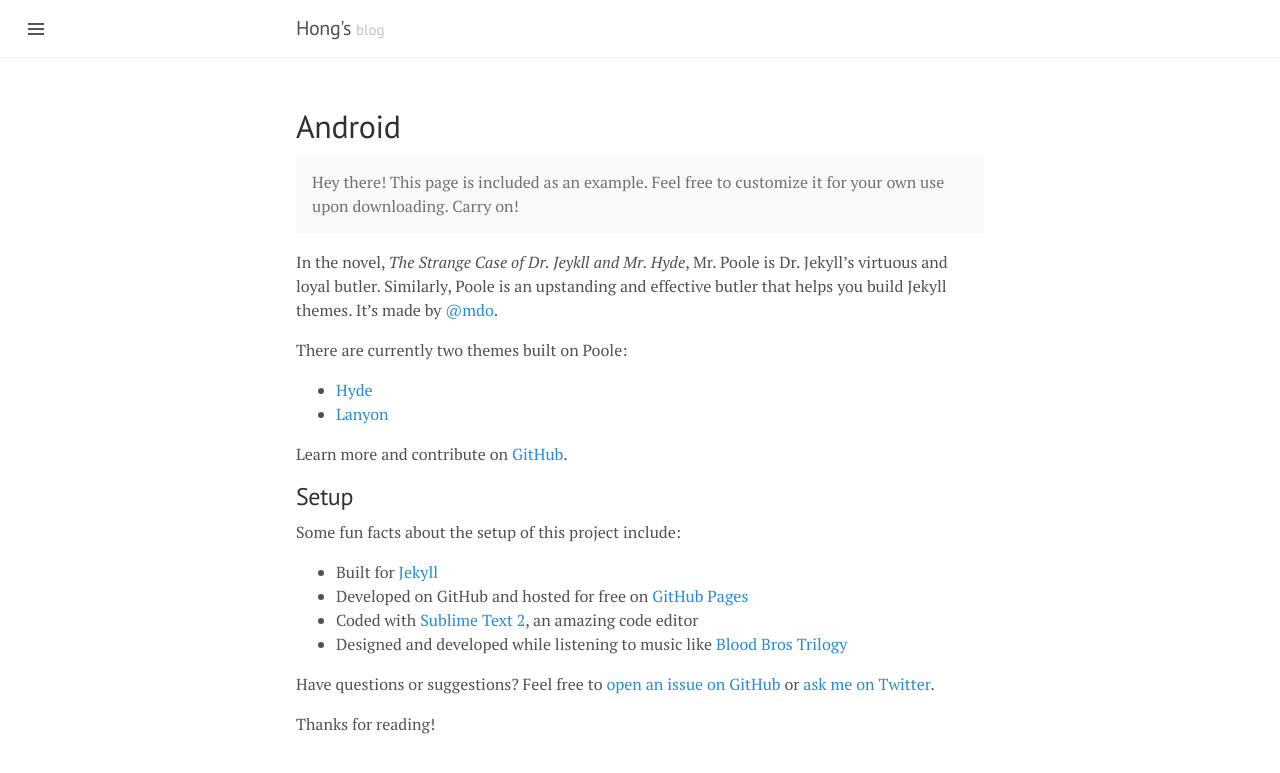
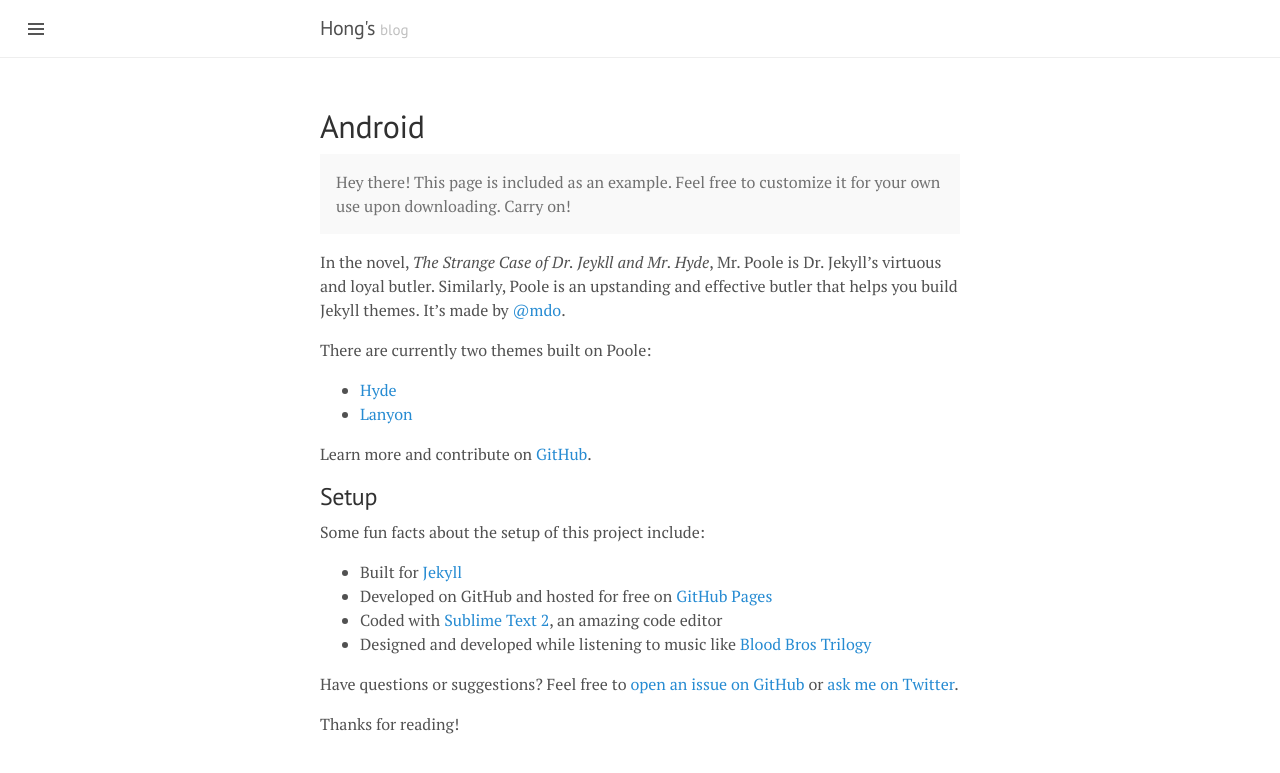
Before and after one commit to hong-sh/hong-sh.github.io, a Jekyll site: the page built from android.md, in a window 1280 px wide. Shown: the top 773 px of the page. Built offline with Jekyll 4.4.1, drawn with Linux system fonts in a browser that asks for light colours; some web fonts are replaced.

Commit message:
page resize

```diff
--- a/public/css/lanyon.css
+++ b/public/css/lanyon.css
@@ -86,7 +86,7 @@ h1, h2, h3, h4, h5, h6 {
 }
 @media (min-width: 56em) {
   .container {
-    max-width: 45rem;
+    max-width: 42rem;
   }
 }
 
```
